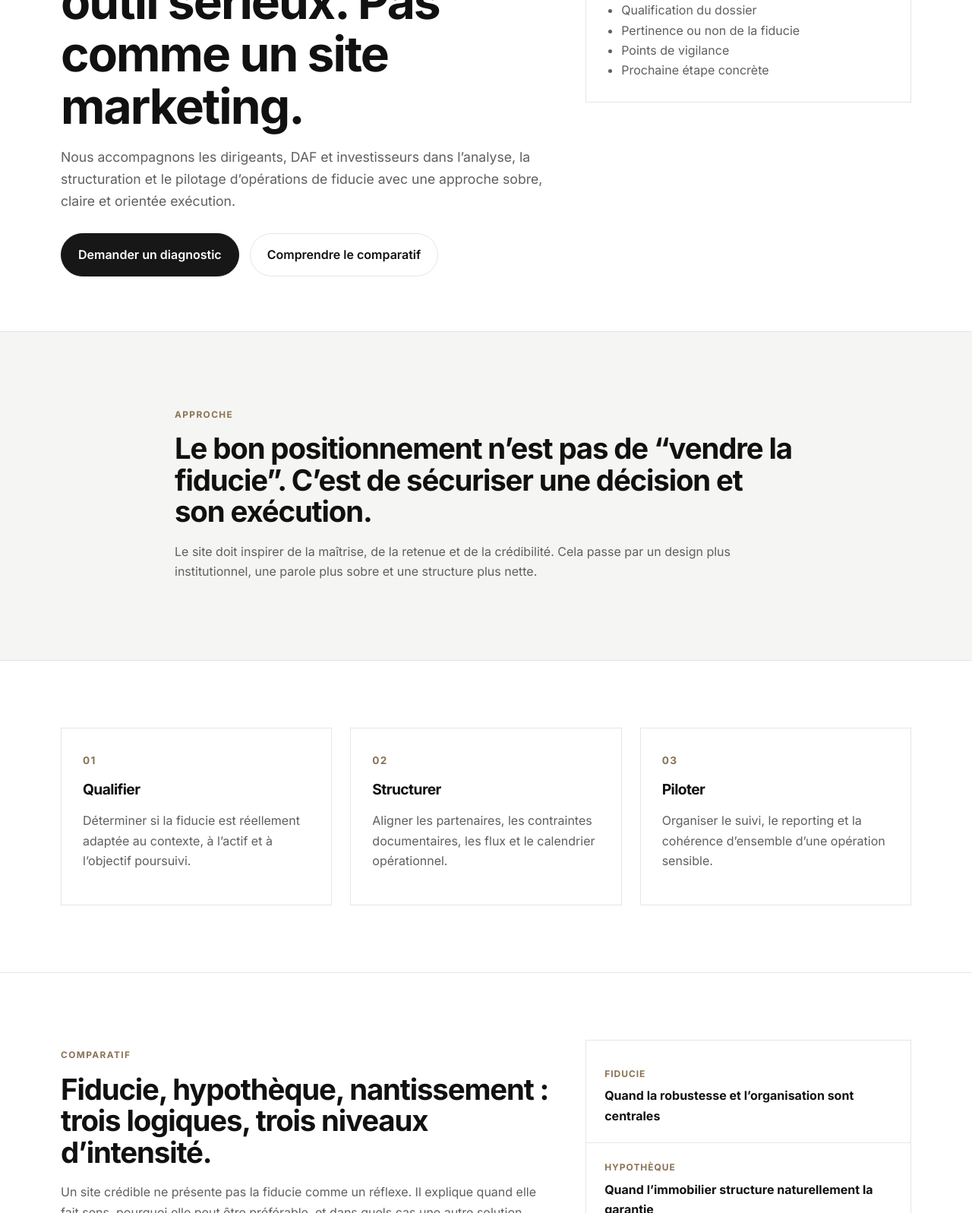
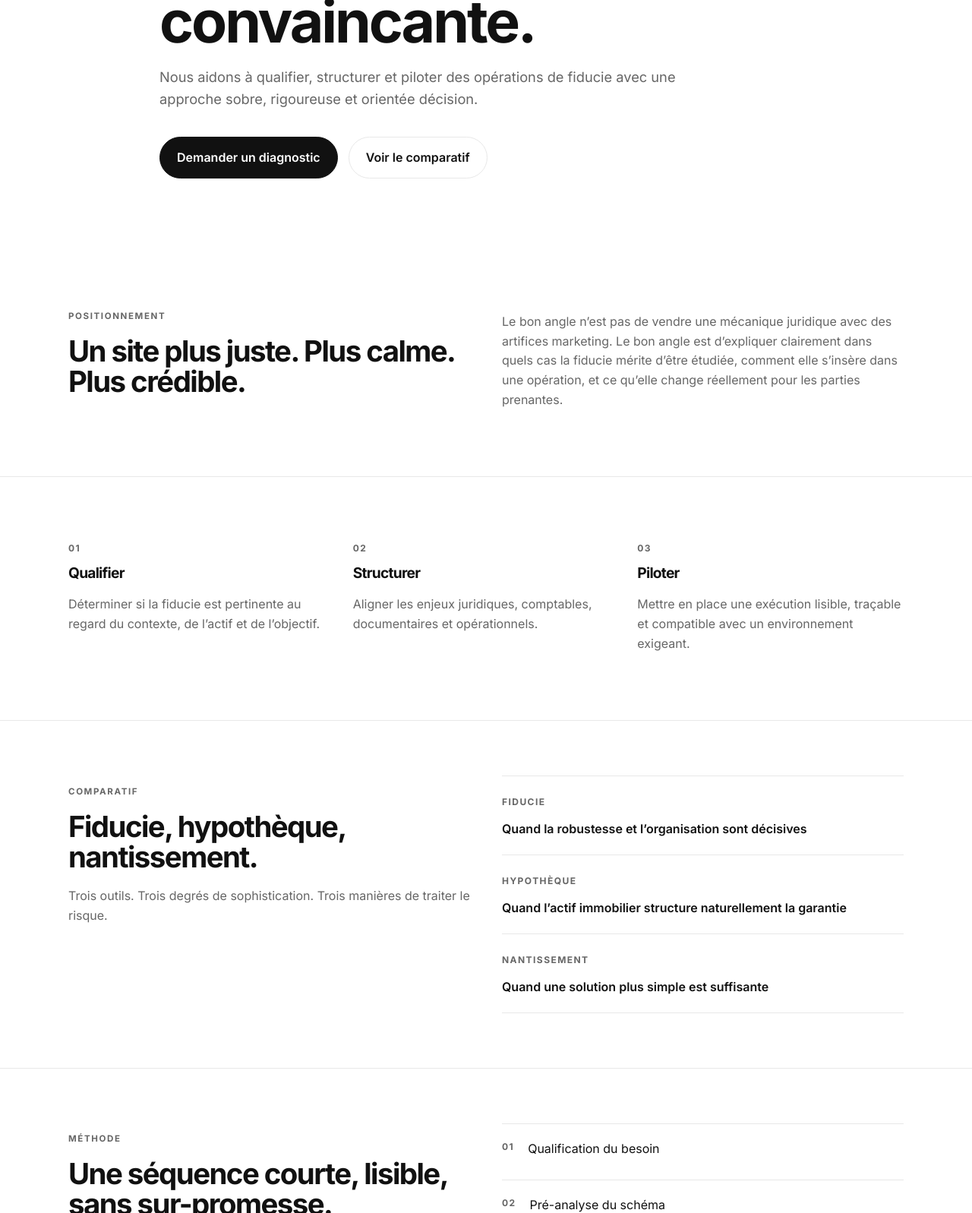
Before and after one commit to ClawFabriceH92/fiducie-site, a plain HTML site: page index.html in a window 1280 px wide. Shown: the part 390-1987 px from the top of the page at 76% size. Drawn offline with Linux system fonts and the light colour scheme.

Commit message:
feat: ultra minimalist black and white redesign

```diff
--- a/index.html
+++ b/index.html
@@ -3,8 +3,8 @@
 <head>
   <meta charset="UTF-8" />
   <meta name="viewport" content="width=device-width, initial-scale=1.0" />
-  <title>Fiducie-sûreté en France | Structuration et pilotage d’opérations sensibles</title>
-  <meta name="description" content="Diagnostic confidentiel sur la fiducie en France. Une approche claire, institutionnelle et orientée exécution pour dirigeants, DAF et investisseurs." />
+  <title>Fiducie-sûreté en France | Structuration et pilotage</title>
+  <meta name="description" content="Approche claire et institutionnelle de la fiducie en France pour dirigeants, DAF et investisseurs. Diagnostic confidentiel et pilotage d’opérations sensibles." />
   <meta name="theme-color" content="#ffffff" />
   <link rel="preconnect" href="https://fonts.googleapis.com">
   <link rel="preconnect" href="https://fonts.gstatic.com" crossorigin>
@@ -14,121 +14,111 @@
 <body>
   <header class="header">
     <div class="container nav">
-      <div class="logo">Fiducie France</div>
+      <div class="logo">FIDUCIE FRANCE</div>
       <nav class="menu">
-        <a href="#approche">Approche</a>
+        <a href="#positionnement">Positionnement</a>
         <a href="#comparatif">Comparatif</a>
         <a href="#methode">Méthode</a>
-        <a href="#contact" class="nav-cta">Diagnostic</a>
+        <a href="#contact">Contact</a>
       </nav>
     </div>
   </header>
 
   <main>
     <section class="hero">
-      <div class="container hero-layout">
-        <div class="hero-copy">
-          <p class="eyebrow">Structuration • Fiducie-sûreté • Coordination • Pilotage</p>
-          <h1>La fiducie doit être présentée comme un outil sérieux. Pas comme un site marketing.</h1>
-          <p class="lead">Nous accompagnons les dirigeants, DAF et investisseurs dans l’analyse, la structuration et le pilotage d’opérations de fiducie avec une approche sobre, claire et orientée exécution.</p>
-          <div class="hero-actions">
-            <a href="#contact" class="button button-dark">Demander un diagnostic</a>
-            <a href="#comparatif" class="button button-light">Comprendre le comparatif</a>
-          </div>
-        </div>
-        <div class="hero-aside">
-          <div class="hero-box">
-            <p class="box-label">Diagnostic confidentiel</p>
-            <h2>Une lecture rapide, rigoureuse et exploitable.</h2>
-            <ul>
-              <li>Qualification du dossier</li>
-              <li>Pertinence ou non de la fiducie</li>
-              <li>Points de vigilance</li>
-              <li>Prochaine étape concrète</li>
-            </ul>
-          </div>
+      <div class="container hero-wrap">
+        <p class="kicker">Fiducie-sûreté / Structuration / Exécution</p>
+        <h1>La fiducie n’a pas besoin d’en faire trop pour être convaincante.</h1>
+        <p class="intro">Nous aidons à qualifier, structurer et piloter des opérations de fiducie avec une approche sobre, rigoureuse et orientée décision.</p>
+        <div class="hero-actions">
+          <a href="#contact" class="btn btn-black">Demander un diagnostic</a>
+          <a href="#comparatif" class="btn btn-white">Voir le comparatif</a>
         </div>
       </div>
     </section>
 
-    <section class="section intro" id="approche">
-      <div class="container narrow">
-        <p class="section-label">Approche</p>
-        <h2>Le bon positionnement n’est pas de “vendre la fiducie”. C’est de sécuriser une décision et son exécution.</h2>
-        <p>Le site doit inspirer de la maîtrise, de la retenue et de la crédibilité. Cela passe par un design plus institutionnel, une parole plus sobre et une structure plus nette.</p>
+    <section class="section" id="positionnement">
+      <div class="container two-col intro-grid">
+        <div>
+          <p class="section-label">Positionnement</p>
+          <h2>Un site plus juste. Plus calme. Plus crédible.</h2>
+        </div>
+        <div>
+          <p>Le bon angle n’est pas de vendre une mécanique juridique avec des artifices marketing. Le bon angle est d’expliquer clairement dans quels cas la fiducie mérite d’être étudiée, comment elle s’insère dans une opération, et ce qu’elle change réellement pour les parties prenantes.</p>
+        </div>
       </div>
     </section>
 
-    <section class="section grid-section">
+    <section class="section border-top">
       <div class="container grid-3">
-        <article class="card">
-          <span class="card-number">01</span>
+        <article class="minimal-card">
+          <span>01</span>
           <h3>Qualifier</h3>
-          <p>Déterminer si la fiducie est réellement adaptée au contexte, à l’actif et à l’objectif poursuivi.</p>
+          <p>Déterminer si la fiducie est pertinente au regard du contexte, de l’actif et de l’objectif.</p>
         </article>
-        <article class="card">
-          <span class="card-number">02</span>
+        <article class="minimal-card">
+          <span>02</span>
           <h3>Structurer</h3>
-          <p>Aligner les partenaires, les contraintes documentaires, les flux et le calendrier opérationnel.</p>
+          <p>Aligner les enjeux juridiques, comptables, documentaires et opérationnels.</p>
         </article>
-        <article class="card">
-          <span class="card-number">03</span>
+        <article class="minimal-card">
+          <span>03</span>
           <h3>Piloter</h3>
-          <p>Organiser le suivi, le reporting et la cohérence d’ensemble d’une opération sensible.</p>
+          <p>Mettre en place une exécution lisible, traçable et compatible avec un environnement exigeant.</p>
         </article>
       </div>
     </section>
 
-    <section class="section split" id="comparatif">
-      <div class="container split-layout">
+    <section class="section border-top" id="comparatif">
+      <div class="container two-col compare-grid">
         <div>
           <p class="section-label">Comparatif</p>
-          <h2>Fiducie, hypothèque, nantissement : trois logiques, trois niveaux d’intensité.</h2>
-          <p>Un site crédible ne présente pas la fiducie comme un réflexe. Il explique quand elle fait sens, pourquoi elle peut être préférable, et dans quels cas une autre solution suffit.</p>
+          <h2>Fiducie, hypothèque, nantissement.</h2>
+          <p>Trois outils. Trois degrés de sophistication. Trois manières de traiter le risque.</p>
         </div>
-        <div class="compare-panel">
-          <div class="compare-row"><span>Fiducie</span><strong>Quand la robustesse et l’organisation sont centrales</strong></div>
-          <div class="compare-row"><span>Hypothèque</span><strong>Quand l’immobilier structure naturellement la garantie</strong></div>
-          <div class="compare-row"><span>Nantissement</span><strong>Quand la simplicité prévaut sur la sophistication</strong></div>
+        <div class="compare-list">
+          <div class="line"><span>Fiducie</span><strong>Quand la robustesse et l’organisation sont décisives</strong></div>
+          <div class="line"><span>Hypothèque</span><strong>Quand l’actif immobilier structure naturellement la garantie</strong></div>
+          <div class="line"><span>Nantissement</span><strong>Quand une solution plus simple est suffisante</strong></div>
         </div>
       </div>
     </section>
 
-    <section class="section method" id="methode">
-      <div class="container narrow">
-        <p class="section-label">Méthode</p>
-        <h2>Une méthode simple, lisible, compatible avec un univers haut de gamme.</h2>
+    <section class="section border-top" id="methode">
+      <div class="container method-grid">
+        <div>
+          <p class="section-label">Méthode</p>
+          <h2>Une séquence courte, lisible, sans sur-promesse.</h2>
+        </div>
         <div class="steps">
           <div class="step"><strong>01</strong><span>Qualification du besoin</span></div>
           <div class="step"><strong>02</strong><span>Pré-analyse du schéma</span></div>
-          <div class="step"><strong>03</strong><span>Structuration avec les bons acteurs</span></div>
-          <div class="step"><strong>04</strong><span>Mise en œuvre documentaire et opérationnelle</span></div>
-          <div class="step"><strong>05</strong><span>Suivi, reporting et sécurisation</span></div>
+          <div class="step"><strong>03</strong><span>Structuration avec les intervenants utiles</span></div>
+          <div class="step"><strong>04</strong><span>Mise en œuvre et suivi</span></div>
         </div>
       </div>
     </section>
 
-    <section class="section quote-section">
-      <div class="container narrow">
+    <section class="section quote-block">
+      <div class="container">
         <blockquote>
-          Les avocats sécurisent l’acte. Les banques sécurisent leur exposition. Le cabinet sécurise la lisibilité, les flux et l’exécution.
+          Les avocats sécurisent l’acte. Les banques sécurisent leur exposition. Le cabinet sécurise la lisibilité et l’exécution.
         </blockquote>
       </div>
     </section>
 
-    <section class="section contact" id="contact">
-      <div class="container contact-layout">
+    <section class="section border-top" id="contact">
+      <div class="container contact-grid">
         <div>
           <p class="section-label">Contact</p>
-          <h2>Demander un diagnostic confidentiel</h2>
-          <p>Le formulaire doit être court, net et crédible. L’idée est de rassurer sans surjouer la conversion.</p>
+          <h2>Demander un diagnostic confidentiel.</h2>
+          <p>Un formulaire simple, une promesse limitée, une entrée en relation plus crédible.</p>
         </div>
         <form class="form">
-          <label>Type d’opération<input type="text" placeholder="Refinancement, garantie, transmission…"></label>
+          <label>Type d’opération<input type="text" placeholder="Refinancement, transmission, garantie…"></label>
           <label>Actif concerné<input type="text" placeholder="Titres, immobilier, créance…"></label>
           <label>Objectif principal<input type="text" placeholder="Sécuriser, isoler, structurer…"></label>
-          <label>Urgence<input type="text" placeholder="Immédiat, 2 semaines, 1 mois…"></label>
-          <button type="button" class="button button-dark full">Envoyer la demande</button>
+          <button type="button" class="btn btn-black full">Envoyer</button>
         </form>
       </div>
     </section>
--- a/styles.css
+++ b/styles.css
@@ -1,11 +1,9 @@
 :root {
   --bg: #ffffff;
-  --bg-soft: #f5f5f3;
-  --line: #e7e5e4;
   --text: #111111;
-  --muted: #5f5f5f;
-  --accent: #8a7356;
-  --dark: #171717;
+  --muted: #666666;
+  --line: #e8e8e8;
+  --black: #111111;
 }
 
 * { box-sizing: border-box; }
@@ -15,155 +13,128 @@ body {
   font-family: 'Inter', sans-serif;
   background: var(--bg);
   color: var(--text);
-  line-height: 1.65;
+  line-height: 1.6;
 }
 
 .container {
-  width: min(1120px, calc(100% - 48px));
+  width: min(1100px, calc(100% - 48px));
   margin: 0 auto;
 }
 
-.narrow {
-  max-width: 820px;
-}
-
 .header {
+  border-bottom: 1px solid var(--line);
+  background: rgba(255,255,255,0.96);
   position: sticky;
   top: 0;
-  z-index: 10;
-  background: rgba(255,255,255,0.94);
-  border-bottom: 1px solid var(--line);
-  backdrop-filter: blur(10px);
 }
 
 .nav {
   display: flex;
   justify-content: space-between;
   align-items: center;
+  gap: 24px;
   padding: 18px 0;
-  gap: 24px;
 }
 
 .logo {
-  font-size: 0.95rem;
+  font-size: 0.84rem;
   font-weight: 700;
-  letter-spacing: 0.08em;
-  text-transform: uppercase;
+  letter-spacing: 0.16em;
 }
 
 .menu {
   display: flex;
-  align-items: center;
   gap: 24px;
   flex-wrap: wrap;
 }
 
 .menu a {
+  color: var(--text);
   text-decoration: none;
-  color: var(--text);
-  font-weight: 500;
-}
-
-.nav-cta {
-  padding: 10px 16px;
-  border: 1px solid var(--text);
-  border-radius: 999px;
+  font-size: 0.96rem;
 }
 
 .hero {
-  padding: 88px 0 72px;
+  padding: 110px 0 88px;
 }
 
-.hero-layout,
-.split-layout,
-.contact-layout {
-  display: grid;
-  grid-template-columns: 1.2fr 0.8fr;
-  gap: 48px;
-  align-items: start;
+.hero-wrap {
+  max-width: 860px;
 }
 
-.eyebrow,
-.section-label,
-.box-label {
+.kicker,
+.section-label {
   text-transform: uppercase;
-  letter-spacing: 0.12em;
-  font-size: 0.74rem;
+  letter-spacing: 0.14em;
+  font-size: 0.72rem;
   font-weight: 700;
-  color: var(--accent);
-  margin-bottom: 14px;
+  color: var(--muted);
+  margin-bottom: 18px;
 }
 
 h1, h2, h3, blockquote {
-  letter-spacing: -0.03em;
-  line-height: 1.08;
   margin: 0 0 18px;
+  letter-spacing: -0.04em;
+  line-height: 1.04;
 }
 
-h1 { font-size: clamp(2.4rem, 5vw, 4.8rem); }
-h2 { font-size: clamp(1.9rem, 3vw, 3rem); }
+h1 { font-size: clamp(2.8rem, 6vw, 5.8rem); }
+h2 { font-size: clamp(1.8rem, 3vw, 3.2rem); }
 h3 { font-size: 1.2rem; }
 
-.lead,
+.intro,
 p { color: var(--muted); }
-.lead { font-size: 1.1rem; }
+.intro {
+  font-size: 1.14rem;
+  max-width: 760px;
+}
 
 .hero-actions {
   display: flex;
   gap: 14px;
   flex-wrap: wrap;
-  margin-top: 28px;
+  margin-top: 34px;
 }
 
-.button {
+.btn {
   display: inline-flex;
   align-items: center;
   justify-content: center;
   padding: 14px 22px;
   border-radius: 999px;
+  border: 1px solid var(--line);
   text-decoration: none;
   font-weight: 600;
-  border: 1px solid var(--line);
 }
 
-.button-dark {
-  background: var(--dark);
+.btn-black {
+  background: var(--black);
+  border-color: var(--black);
   color: #fff;
-  border-color: var(--dark);
 }
 
-.button-light {
+.btn-white {
   background: #fff;
   color: var(--text);
 }
 
 .full { width: 100%; }
 
-.hero-box,
-.card,
-.compare-panel,
-.form {
-  border: 1px solid var(--line);
-  background: #fff;
+.section {
+  padding: 72px 0;
 }
 
-.hero-box {
-  padding: 28px;
-}
-
-.hero-box ul {
-  margin: 0;
-  padding-left: 18px;
-  color: var(--muted);
-}
-
-.section {
-  padding: 88px 0;
+.border-top {
   border-top: 1px solid var(--line);
 }
 
-.intro {
-  background: var(--bg-soft);
+.two-col,
+.contact-grid,
+.method-grid,
+.compare-grid {
+  display: grid;
+  grid-template-columns: 1fr 1fr;
+  gap: 42px;
 }
 
 .grid-3 {
@@ -172,81 +143,59 @@ p { color: var(--muted); }
   gap: 24px;
 }
 
-.card {
-  padding: 28px;
+.minimal-card {
+  padding-top: 8px;
 }
 
-.card-number,
+.minimal-card span,
+.line span,
 .step strong {
   display: inline-block;
-  margin-bottom: 16px;
-  color: var(--accent);
-  font-size: 0.85rem;
+  margin-bottom: 14px;
+  font-size: 0.75rem;
+  letter-spacing: 0.12em;
+  text-transform: uppercase;
+  color: var(--muted);
   font-weight: 700;
-  letter-spacing: 0.1em;
 }
 
-.split {
-  background: #fff;
+.compare-list {
+  border-top: 1px solid var(--line);
 }
 
-.compare-panel {
-  padding: 12px 0;
+.line {
+  padding: 20px 0;
+  border-bottom: 1px solid var(--line);
 }
 
-.compare-row {
-  padding: 22px 24px;
-  border-top: 1px solid var(--line);
-  display: flex;
-  flex-direction: column;
-  gap: 6px;
-}
-
-.compare-row:first-child {
-  border-top: 0;
-}
-
-.compare-row span {
-  color: var(--accent);
-  font-weight: 700;
-  text-transform: uppercase;
-  letter-spacing: 0.08em;
-  font-size: 0.75rem;
+.line strong {
+  display: block;
+  font-size: 1rem;
+  font-weight: 600;
 }
 
 .steps {
-  display: grid;
-  gap: 14px;
-  margin-top: 28px;
+  border-top: 1px solid var(--line);
 }
 
 .step {
   display: flex;
   gap: 18px;
-  align-items: center;
-  padding: 18px 0;
-  border-top: 1px solid var(--line);
+  padding: 20px 0;
+  border-bottom: 1px solid var(--line);
 }
 
-.step:first-child {
-  border-top: 1px solid var(--line);
-}
-
-.quote-section {
-  background: var(--dark);
+.quote-block {
+  background: #111111;
 }
 
 blockquote {
   color: #fff;
-  font-size: clamp(1.8rem, 3vw, 3rem);
-}
-
-.contact {
-  background: var(--bg-soft);
+  font-size: clamp(1.8rem, 3vw, 3.4rem);
+  max-width: 900px;
 }
 
 .form {
-  padding: 28px;
   display: grid;
   gap: 16px;
 }
@@ -258,27 +207,29 @@ blockquote {
 }
 
 .form input {
-  padding: 14px 16px;
-  border: 1px solid var(--line);
-  background: #fff;
+  padding: 14px 0;
+  border: 0;
+  border-bottom: 1px solid var(--line);
   font: inherit;
+  background: transparent;
 }
 
 .form input:focus {
   outline: none;
-  border-color: var(--accent);
+  border-bottom-color: var(--black);
 }
 
 @media (max-width: 900px) {
-  .hero-layout,
-  .split-layout,
-  .contact-layout,
+  .nav,
+  .two-col,
+  .contact-grid,
+  .method-grid,
+  .compare-grid,
   .grid-3 {
     grid-template-columns: 1fr;
   }
 
   .nav {
-    flex-direction: column;
-    align-items: flex-start;
+    display: grid;
   }
 }
```
